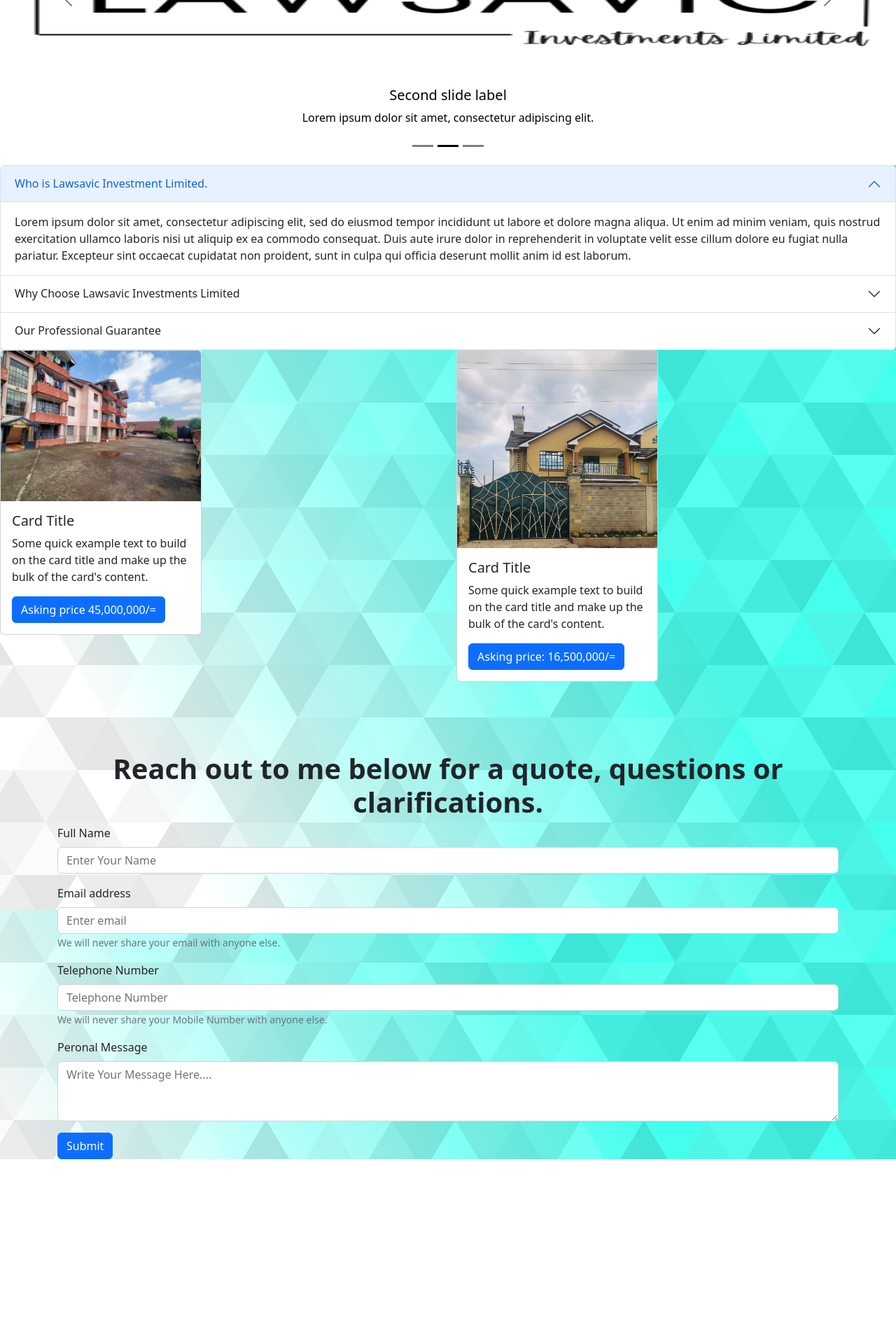
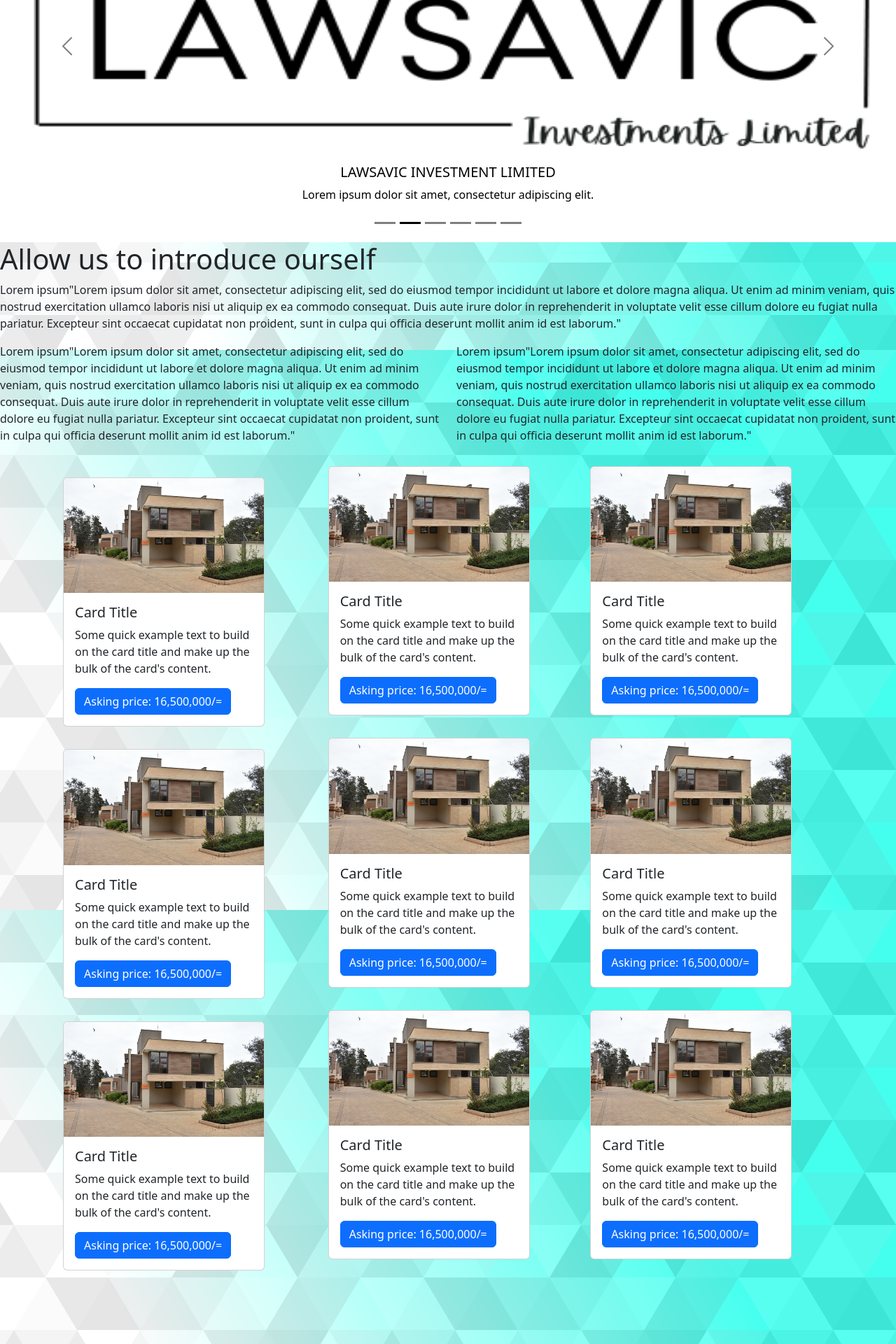
Before and after one commit to Sammienator/lawsavic, a React (Create React App) app: page / in a window 1280 px wide. Shown: the part 300-2220 px from the top of the page at 70% size. Before the commit the page ends 1956 px from the top, so only its background shows below. Built offline with nearby package versions, Linux system fonts and the light colour scheme.

Commit message:
more changes

```diff
--- a/src/App.js
+++ b/src/App.js
@@ -2,7 +2,7 @@
 import './App.css';
 import 'bootstrap/dist/css/bootstrap.min.css';
 import About from './components/About'
-import Accordion from './components/Accordion'
+
 import Vacant from './components/Vacant'
 import Contact from './components/Contact'
 
@@ -13,7 +13,7 @@
 
       <Nav/>
       <About/>
-      <Accordion/>
+
       <Vacant/>
       <Contact/>
 
--- a/src/components/About.js
+++ b/src/components/About.js
@@ -2,22 +2,31 @@
 import pic2 from '../assets/pic2.jpg'
 import law from '../assets/law.png'
 import pic10 from '../assets/pic10.jpg'
+import pic6 from '../assets/pic6.jpeg'
+import pic12 from '../assets/pic12.jpg'
+import pic3 from '../assets/pic3.jpg'
+import Row from 'react-bootstrap/Row';
+import Col from 'react-bootstrap/Col';
+
+
+
 
 function DarkVariantExample() {
   return (
 
+    <>
 
-    <Carousel variant="dark">
+<Carousel variant="dark">
       <Carousel.Item>
         <img
           className="d-block w-100"
           src={pic2}
           alt="First slide"
-          style={{height: "70vh", width: "auto"}}
+          style={{height: "70vh"}}
         />
         <Carousel.Caption>
-          <h5>First slide label</h5>
-          <p>Nulla vitae elit libero, a pharetra augue mollis interdum.</p>
+          <h5>LAWSAVIC INVESTMENT LIMITED</h5>
+          <p>Welcome home! The home of quality!</p>
         </Carousel.Caption>
       </Carousel.Item>
       <Carousel.Item>
@@ -25,10 +34,10 @@
           className="d-block w-100"
           src={law}
           alt="Second slide"
-          style={{height: "60vh", width: "auto"}}
+          style={{height: "70vh"}}
         />
         <Carousel.Caption>
-          <h5>Second slide label</h5>
+          <h5>LAWSAVIC INVESTMENT LIMITED</h5>
           <p>Lorem ipsum dolor sit amet, consectetur adipiscing elit.</p>
         </Carousel.Caption>
       </Carousel.Item>
@@ -37,16 +46,105 @@
           className="d-block w-100"
           src={pic10}
           alt="Third slide"
-          style={{height: "70vh", width: "auto"}}
+          style={{height: "70vh"}}
         />
         <Carousel.Caption>
-          <h5>Third slide label</h5>
+          <h5>LAWSAVIC INVESTMENT LIMITED</h5>
+          <p>
+            Praesent commodo cursus magna, vel scelerisque nisl consectetur.
+          </p>
+        </Carousel.Caption>
+      </Carousel.Item>
+
+      <Carousel.Item>
+        <img
+          className="d-block w-100"
+          src={pic6}
+          alt="Third slide"
+          style={{height: "70vh"}}
+        />
+        <Carousel.Caption>
+          <h5>LAWSAVIC INVESTMENT LIMITED</h5>
+          <p>
+            Praesent commodo cursus magna, vel scelerisque nisl consectetur.
+          </p>
+        </Carousel.Caption>
+      </Carousel.Item>
+
+      <Carousel.Item>
+        <img
+          className="d-block w-100"
+          src={pic12}
+          alt="Third slide"
+          style={{height: "70vh"}}
+        />
+        <Carousel.Caption>
+          <h5>LAWSAVIC INVESTMENT LIMITED</h5>
+          <p>
+            Praesent commodo cursus magna, vel scelerisque nisl consectetur.
+          </p>
+        </Carousel.Caption>
+      </Carousel.Item>
+
+      <Carousel.Item>
+        <img
+          className="d-block w-100"
+          src={pic3}
+          alt="Third slide"
+          style={{height: "70vh"}}
+        />
+        <Carousel.Caption>
+          <h5>LAWSAVIC INVESTMENT LIMITED</h5>
           <p>
             Praesent commodo cursus magna, vel scelerisque nisl consectetur.
           </p>
         </Carousel.Caption>
       </Carousel.Item>
     </Carousel>
+
+
+
+
+
+
+
+<Row>
+
+<div>
+      <h1>
+        Allow us to introduce ourself
+      </h1>
+      <p> Lorem ipsum"Lorem ipsum dolor sit amet, consectetur adipiscing elit, sed do eiusmod tempor incididunt ut labore et dolore magna aliqua. Ut enim ad minim veniam, quis nostrud exercitation ullamco laboris nisi ut aliquip ex ea commodo consequat. Duis aute irure dolor in reprehenderit in voluptate velit esse cillum dolore eu fugiat nulla pariatur. Excepteur sint occaecat cupidatat non proident, sunt in culpa qui officia deserunt mollit anim id est laborum." </p>
+    </div>
+
+</Row>
+
+
+<Row>
+
+<Col className='col'>
+<p> Lorem ipsum"Lorem ipsum dolor sit amet, consectetur adipiscing elit, sed do eiusmod tempor incididunt ut labore et dolore magna aliqua. Ut enim ad minim veniam, quis nostrud exercitation ullamco laboris nisi ut aliquip ex ea commodo consequat. Duis aute irure dolor in reprehenderit in voluptate velit esse cillum dolore eu fugiat nulla pariatur. Excepteur sint occaecat cupidatat non proident, sunt in culpa qui officia deserunt mollit anim id est laborum." </p>
+
+</Col>
+
+
+
+<Col className='col'>
+<p> Lorem ipsum"Lorem ipsum dolor sit amet, consectetur adipiscing elit, sed do eiusmod tempor incididunt ut labore et dolore magna aliqua. Ut enim ad minim veniam, quis nostrud exercitation ullamco laboris nisi ut aliquip ex ea commodo consequat. Duis aute irure dolor in reprehenderit in voluptate velit esse cillum dolore eu fugiat nulla pariatur. Excepteur sint occaecat cupidatat non proident, sunt in culpa qui officia deserunt mollit anim id est laborum." </p>
+
+
+</Col>
+
+
+</Row>
+
+
+    </>
+
+
+
+
+
   );
 }
 
--- a/src/components/Accordion.js
+++ /dev/null
@@ -1,49 +0,0 @@
-import Accordion from 'react-bootstrap/Accordion';
-
-function AllCollapseExample() {
-  return (
-    <Accordion defaultActiveKey="0" >
-      <Accordion.Item eventKey="0">
-        <Accordion.Header style={{ fontWeight: "bolder" }} >Who is Lawsavic Investment Limited. </Accordion.Header>
-        <Accordion.Body>
-          Lorem ipsum dolor sit amet, consectetur adipiscing elit, sed do
-          eiusmod tempor incididunt ut labore et dolore magna aliqua. Ut enim ad
-          minim veniam, quis nostrud exercitation ullamco laboris nisi ut
-          aliquip ex ea commodo consequat. Duis aute irure dolor in
-          reprehenderit in voluptate velit esse cillum dolore eu fugiat nulla
-          pariatur. Excepteur sint occaecat cupidatat non proident, sunt in
-          culpa qui officia deserunt mollit anim id est laborum.
-        </Accordion.Body>
-      </Accordion.Item>
-      <Accordion.Item eventKey="1">
-        <Accordion.Header>Why Choose Lawsavic Investments Limited</Accordion.Header>
-        <Accordion.Body>
-          Lorem ipsum dolor sit amet, consectetur adipiscing elit, sed do
-          eiusmod tempor incididunt ut labore et dolore magna aliqua. Ut enim ad
-          minim veniam, quis nostrud exercitation ullamco laboris nisi ut
-          aliquip ex ea commodo consequat. Duis aute irure dolor in
-          reprehenderit in voluptate velit esse cillum dolore eu fugiat nulla
-          pariatur. Excepteur sint occaecat cupidatat non proident, sunt in
-          culpa qui officia deserunt mollit anim id est laborum.
-        </Accordion.Body>
-      </Accordion.Item>
-
-      <Accordion.Item eventKey="2">
-        <Accordion.Header>Our Professional Guarantee</Accordion.Header>
-        <Accordion.Body>
-          Lorem ipsum dolor sit amet, consectetur adipiscing elit, sed do
-          eiusmod tempor incididunt ut labore et dolore magna aliqua. Ut enim ad
-          minim veniam, quis nostrud exercitation ullamco laboris nisi ut
-          aliquip ex ea commodo consequat. Duis aute irure dolor in
-          reprehenderit in voluptate velit esse cillum dolore eu fugiat nulla
-          pariatur. Excepteur sint occaecat cupidatat non proident, sunt in
-          culpa qui officia deserunt mollit anim id est laborum.
-        </Accordion.Body>
-      </Accordion.Item>
-
-
-    </Accordion>
-  );
-}
-
-export default AllCollapseExample;
--- a/src/components/Nav.js
+++ b/src/components/Nav.js
@@ -7,15 +7,15 @@
   return (
     <Navbar collapseOnSelect expand="lg" bg="transparent" >
       <Container style={{fontWeight: "bolder"}} >
-        <Navbar.Brand href="#home">Lawsavic Investment Limited.</Navbar.Brand>
+        <Navbar.Brand href="#home">Lawsavic <br/> Investments </Navbar.Brand>
         <Navbar.Toggle aria-controls="responsive-navbar-nav" />
         <Navbar.Collapse id="responsive-navbar-nav">
           <Nav className="ms-auto">
 
-            <Nav.Link href="#features">Features</Nav.Link>
-            <Nav.Link href="#deets">More deets</Nav.Link>
+            <Nav.Link href="#features">About US</Nav.Link>
+            <Nav.Link href="#deets">Vacants</Nav.Link>
 
-            <NavDropdown title="Dropdown" id="collasible-nav-dropdown">
+            <NavDropdown title="Contact Us" id="collasible-nav-dropdown">
               <NavDropdown.Item href="#action/3.1">Action</NavDropdown.Item>
 
 
@@ -32,6 +32,7 @@
         </Navbar.Collapse>
       </Container>
     </Navbar>
+
   );
 }
 
--- a/src/components/Vacant.js
+++ b/src/components/Vacant.js
@@ -2,26 +2,35 @@
 import Card from 'react-bootstrap/Card';
 import Row from 'react-bootstrap/Row';
 import Col from 'react-bootstrap/Col';
-import pic5 from '../assets/pic5.jpeg'
-import pic13 from '../assets/pic13.jpeg'
+import pic8 from '../assets/pic8.jpg'
+import Container from 'react-bootstrap/esm/Container';
+
 
 function BasicExample() {
   return (
 
 
+<>
 
-    <Row>
+<Container className='p-3'>
 
-<Col sm={6}  >
+<Row>
+
+
+
+
+
+
+        <Col className='p-3' >
 <Card style={{ width: '18rem' }}>
-      <Card.Img variant="top" src={pic13} />
+      <Card.Img variant="top" src={pic8} />
       <Card.Body>
         <Card.Title>Card Title</Card.Title>
         <Card.Text>
           Some quick example text to build on the card title and make up the
           bulk of the card's content.
         </Card.Text>
-        <Button variant="primary">Asking price 45,000,000/=</Button>
+        <Button variant="primary">Asking price: 16,500,000/=</Button>
       </Card.Body>
     </Card>
 
@@ -33,11 +42,30 @@
         </Col>
 
 
+        <Col >
+<Card style={{ width: '18rem' }}>
+      <Card.Img variant="top" src={pic8} />
+      <Card.Body>
+        <Card.Title>Card Title</Card.Title>
+        <Card.Text>
+          Some quick example text to build on the card title and make up the
+          bulk of the card's content.
+        </Card.Text>
+        <Button variant="primary">Asking price: 16,500,000/=</Button>
+      </Card.Body>
+    </Card>
 
 
-        <Col sm={6}  >
+
+
+
+
+        </Col>
+
+
+        <Col >
 <Card style={{ width: '18rem' }}>
-      <Card.Img variant="top" src={pic5} />
+      <Card.Img variant="top" src={pic8} />
       <Card.Body>
         <Card.Title>Card Title</Card.Title>
         <Card.Text>
@@ -59,6 +87,173 @@
 
     </Row>
 
+
+    <Row>
+
+
+
+
+
+
+<Col className='p-3' >
+<Card style={{ width: '18rem' }}>
+<Card.Img variant="top" src={pic8} />
+<Card.Body>
+<Card.Title>Card Title</Card.Title>
+<Card.Text>
+  Some quick example text to build on the card title and make up the
+  bulk of the card's content.
+</Card.Text>
+<Button variant="primary">Asking price: 16,500,000/=</Button>
+</Card.Body>
+</Card>
+
+
+
+
+
+
+</Col>
+
+
+<Col >
+<Card style={{ width: '18rem' }}>
+<Card.Img variant="top" src={pic8} />
+<Card.Body>
+<Card.Title>Card Title</Card.Title>
+<Card.Text>
+  Some quick example text to build on the card title and make up the
+  bulk of the card's content.
+</Card.Text>
+<Button variant="primary">Asking price: 16,500,000/=</Button>
+</Card.Body>
+</Card>
+
+
+
+
+
+
+</Col>
+
+
+<Col >
+<Card style={{ width: '18rem' }}>
+<Card.Img variant="top" src={pic8} />
+<Card.Body>
+<Card.Title>Card Title</Card.Title>
+<Card.Text>
+  Some quick example text to build on the card title and make up the
+  bulk of the card's content.
+</Card.Text>
+<Button variant="primary">Asking price: 16,500,000/=</Button>
+</Card.Body>
+</Card>
+
+
+
+
+
+
+</Col>
+
+
+
+</Row>
+
+
+<Row>
+
+
+
+
+
+
+        <Col className='p-3' >
+<Card style={{ width: '18rem' }}>
+      <Card.Img variant="top" src={pic8} />
+      <Card.Body>
+        <Card.Title>Card Title</Card.Title>
+        <Card.Text>
+          Some quick example text to build on the card title and make up the
+          bulk of the card's content.
+        </Card.Text>
+        <Button variant="primary">Asking price: 16,500,000/=</Button>
+      </Card.Body>
+    </Card>
+
+
+
+
+
+
+        </Col>
+
+
+        <Col >
+<Card style={{ width: '18rem' }}>
+      <Card.Img variant="top" src={pic8} />
+      <Card.Body>
+        <Card.Title>Card Title</Card.Title>
+        <Card.Text>
+          Some quick example text to build on the card title and make up the
+          bulk of the card's content.
+        </Card.Text>
+        <Button variant="primary">Asking price: 16,500,000/=</Button>
+      </Card.Body>
+    </Card>
+
+
+
+
+
+
+        </Col>
+
+
+        <Col >
+<Card style={{ width: '18rem' }}>
+      <Card.Img variant="top" src={pic8} />
+      <Card.Body>
+        <Card.Title>Card Title</Card.Title>
+        <Card.Text>
+          Some quick example text to build on the card title and make up the
+          bulk of the card's content.
+        </Card.Text>
+        <Button variant="primary">Asking price: 16,500,000/=</Button>
+      </Card.Body>
+    </Card>
+
+
+
+
+
+
+        </Col>
+
+
+
+    </Row>
+
+
+</Container>
+
+
+
+
+</>
+
+
+
+
+
+
+
+
+
+
+
+
   );
 }
 
```
Also changed, not shown: src/App.css, src/assets/law.png.
